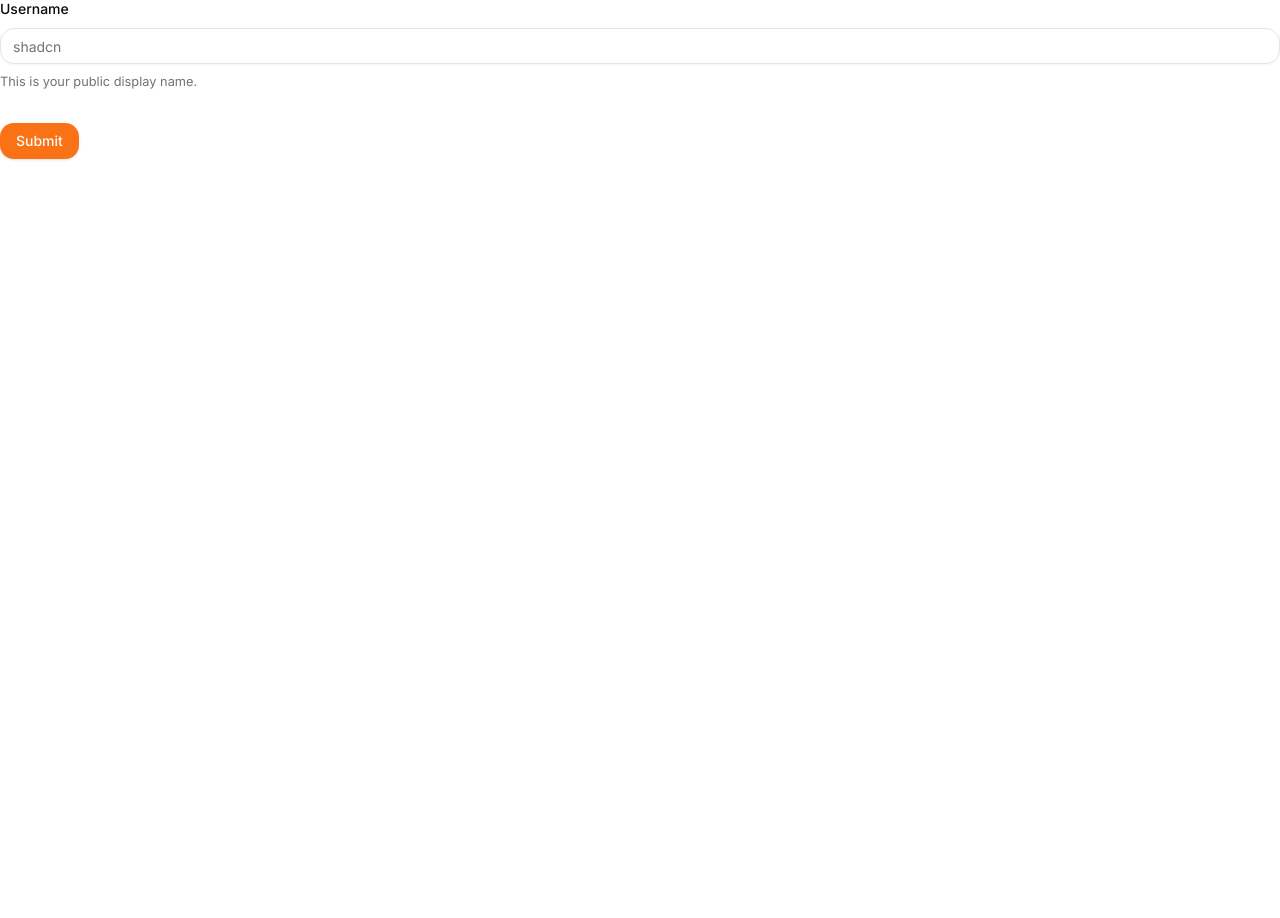
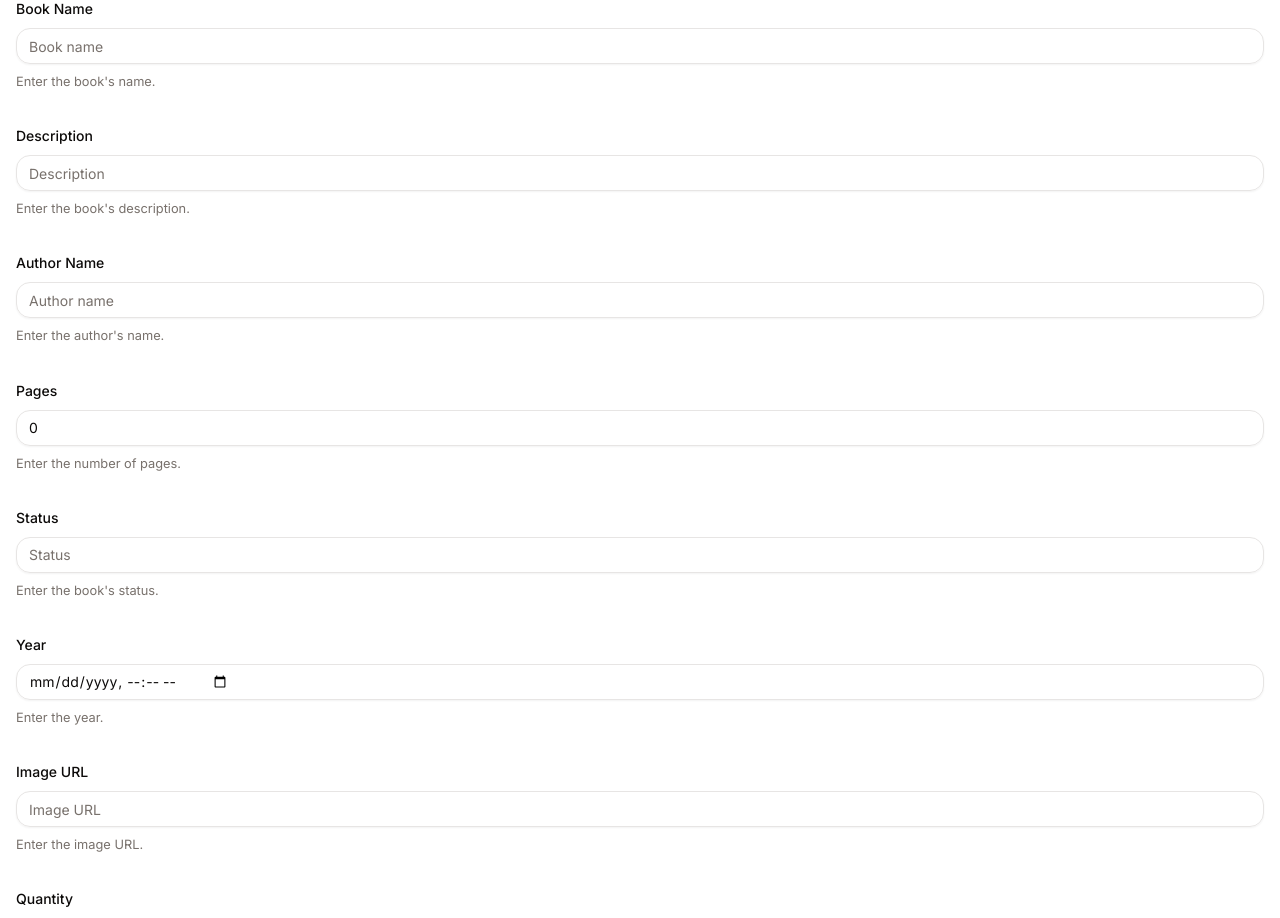
Before and after one commit to peterdinis/Spst-Kniznica-Frontend, a Next.js app: page /books/create in a window 1280 px wide. Shown: the part 160-1078 px from the top of the page. Before the commit the page ends 800 px from the top, so only its background shows below. Built offline with nearby package versions, Linux system fonts and the light colour scheme.

Commit message:
feat: Create design for add new book

```diff
--- a/package.json
+++ b/package.json
@@ -40,6 +40,7 @@
         "react-scroll-to-top": "^3.0.0",
         "tailwind-merge": "^2.2.0",
         "tailwindcss-animate": "^1.0.7",
+        "uuid": "^9.0.1",
         "zod": "^3.22.4"
     },
     "devDependencies": {
@@ -51,6 +52,7 @@
         "@types/react": "^18",
         "@types/react-dom": "^18",
         "@types/react-lazy-load-image-component": "^1.6.3",
+        "@types/uuid": "^9.0.7",
         "autoprefixer": "^10.0.1",
         "eslint": "^8",
         "eslint-config-next": "14.0.4",
--- a/src/app/components/books/CreateBook.tsx
+++ b/src/app/components/books/CreateBook.tsx
@@ -1,4 +1,4 @@
-'use client';
+"use client"
 
 import { FC } from 'react';
 import Header from '../shared/Header';
@@ -17,11 +17,19 @@ import {
     FormMessage,
 } from '@/components/ui/form';
 import { Input } from '@/components/ui/input';
+import ScrollToTop from 'react-scroll-to-top';
+import {v4} from "uuid";
 
 const formSchema = z.object({
-    username: z.string().min(2, {
-        message: 'Username must be at least 2 characters.',
-    }),
+    id: z.number().int(),
+    name: z.string(),
+    description: z.string(),
+    authorName: z.string(),
+    pages: z.number().int(),
+    status: z.string(),
+    year: z.string().optional(),
+    image: z.string().optional(),
+    quantity: z.number().int(),
 });
 
 const CreateBook: FC = () => {
@@ -30,41 +38,139 @@ const CreateBook: FC = () => {
     const form = useForm<z.infer<typeof formSchema>>({
         resolver: zodResolver(formSchema),
         defaultValues: {
-            username: '',
+            id: v4() as unknown as number,
+            name: '',
+            description: '',
+            authorName: '',
+            pages: 0,
+            status: '',
+            year: '',
+            image: '',
+            quantity: 0,
         },
     });
 
-    // 2. Define a submit handler.
     function onSubmit(values: z.infer<typeof formSchema>) {
-        // Do something with the form values.
-        // ✅ This will be type-safe and validated.
         console.log(values);
+        // You can perform actions with the form values here, like sending them to an API or processing them.
+        // For instance, you can use the router to navigate to another page:
+        // router.push('/some-other-page');
     }
 
     return (
         <>
             <Header text='Pridanie novej knihy' />
-            <div className='mt-5'>
+            <div className='mt-5 ml-4 mr-4'>
                 <Form {...form}>
-                    <form
-                        onSubmit={form.handleSubmit(onSubmit)}
-                        className='space-y-8'
-                    >
+                    <form onSubmit={form.handleSubmit(onSubmit)} className='space-y-8'>
                         <FormField
                             control={form.control}
-                            name='username'
+                            name='name'
                             render={({ field }) => (
                                 <FormItem>
-                                    <FormLabel>Username</FormLabel>
+                                    <FormLabel>Book Name</FormLabel>
                                     <FormControl>
-                                        <Input
-                                            placeholder='shadcn'
-                                            {...field}
-                                        />
+                                        <Input placeholder='Book name' {...field} />
                                     </FormControl>
-                                    <FormDescription>
-                                        This is your public display name.
-                                    </FormDescription>
+                                    <FormDescription>Enter the book's name.</FormDescription>
+                                    <FormMessage />
+                                </FormItem>
+                            )}
+                        />
+                        <FormField
+                            control={form.control}
+                            name='description'
+                            render={({ field }) => (
+                                <FormItem>
+                                    <FormLabel>Description</FormLabel>
+                                    <FormControl>
+                                        <Input placeholder='Description' {...field} />
+                                    </FormControl>
+                                    <FormDescription>Enter the book's description.</FormDescription>
+                                    <FormMessage />
+                                </FormItem>
+                            )}
+                        />
+                        <FormField
+                            control={form.control}
+                            name='authorName'
+                            render={({ field }) => (
+                                <FormItem>
+                                    <FormLabel>Author Name</FormLabel>
+                                    <FormControl>
+                                        <Input placeholder='Author name' {...field} />
+                                    </FormControl>
+                                    <FormDescription>Enter the author's name.</FormDescription>
+                                    <FormMessage />
+                                </FormItem>
+                            )}
+                        />
+                        <FormField
+                            control={form.control}
+                            name='pages'
+                            render={({ field }) => (
+                                <FormItem>
+                                    <FormLabel>Pages</FormLabel>
+                                    <FormControl>
+                                        <Input type='number' placeholder='Pages' {...field} />
+                                    </FormControl>
+                                    <FormDescription>Enter the number of pages.</FormDescription>
+                                    <FormMessage />
+                                </FormItem>
+                            )}
+                        />
+                        <FormField
+                            control={form.control}
+                            name='status'
+                            render={({ field }) => (
+                                <FormItem>
+                                    <FormLabel>Status</FormLabel>
+                                    <FormControl>
+                                        <Input placeholder='Status' {...field} />
+                                    </FormControl>
+                                    <FormDescription>Enter the book's status.</FormDescription>
+                                    <FormMessage />
+                                </FormItem>
+                            )}
+                        />
+                        <FormField
+                            control={form.control}
+                            name='year'
+                            render={({ field }) => (
+                                <FormItem>
+                                    <FormLabel>Year</FormLabel>
+                                    <FormControl>
+                                        <Input type='datetime-local' placeholder='Year' {...field} />
+                                    </FormControl>
+                                    <FormDescription>Enter the year.</FormDescription>
+                                    <FormMessage />
+                                </FormItem>
+                            )}
+                        />
+                        <FormField
+                            control={form.control}
+                            name='image'
+                            render={({ field }) => (
+                                <FormItem>
+                                    <FormLabel>Image URL</FormLabel>
+                                    <FormControl>
+                                        <Input placeholder='Image URL' {...field} />
+                                    </FormControl>
+                                    <FormDescription>Enter the image URL.</FormDescription>
+                                    <FormMessage />
+                                </FormItem>
+                            )}
+                        />
+                        <FormField
+                            control={form.control}
+                            name='quantity'
+                            render={({ field }) => (
+                                <FormItem>
+                                    <FormLabel>Quantity</FormLabel>
+                                    <FormControl>
+                                        <Input type='number' placeholder='Quantity' {...field} />
+                                    </FormControl>
+                                    <FormDescription>Enter the quantity.</FormDescription>
                                     <FormMessage />
                                 </FormItem>
                             )}
@@ -73,6 +179,7 @@ const CreateBook: FC = () => {
                     </form>
                 </Form>
             </div>
+            <ScrollToTop />
         </>
     );
 };
```
Also changed, not shown: 1 other file (tests, documents, lock files or other folders).
